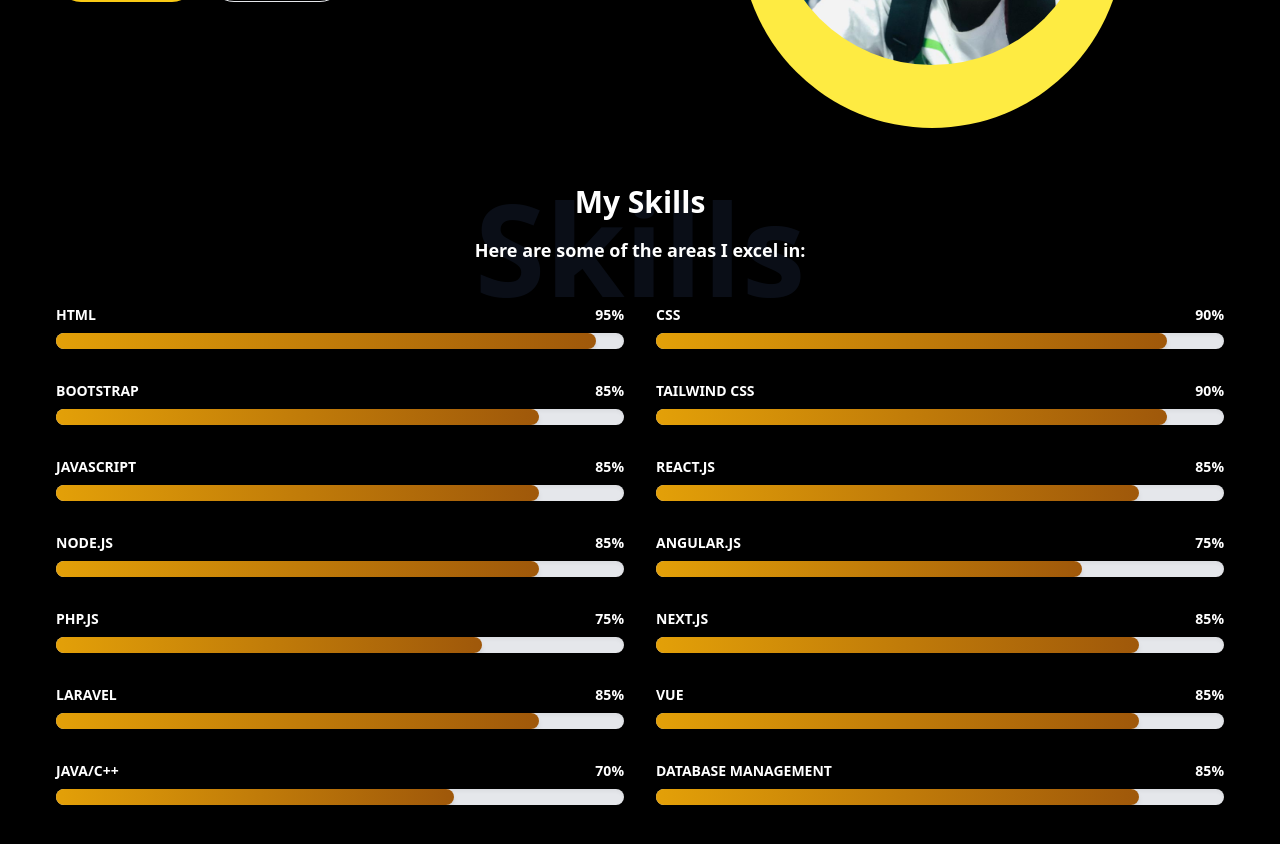
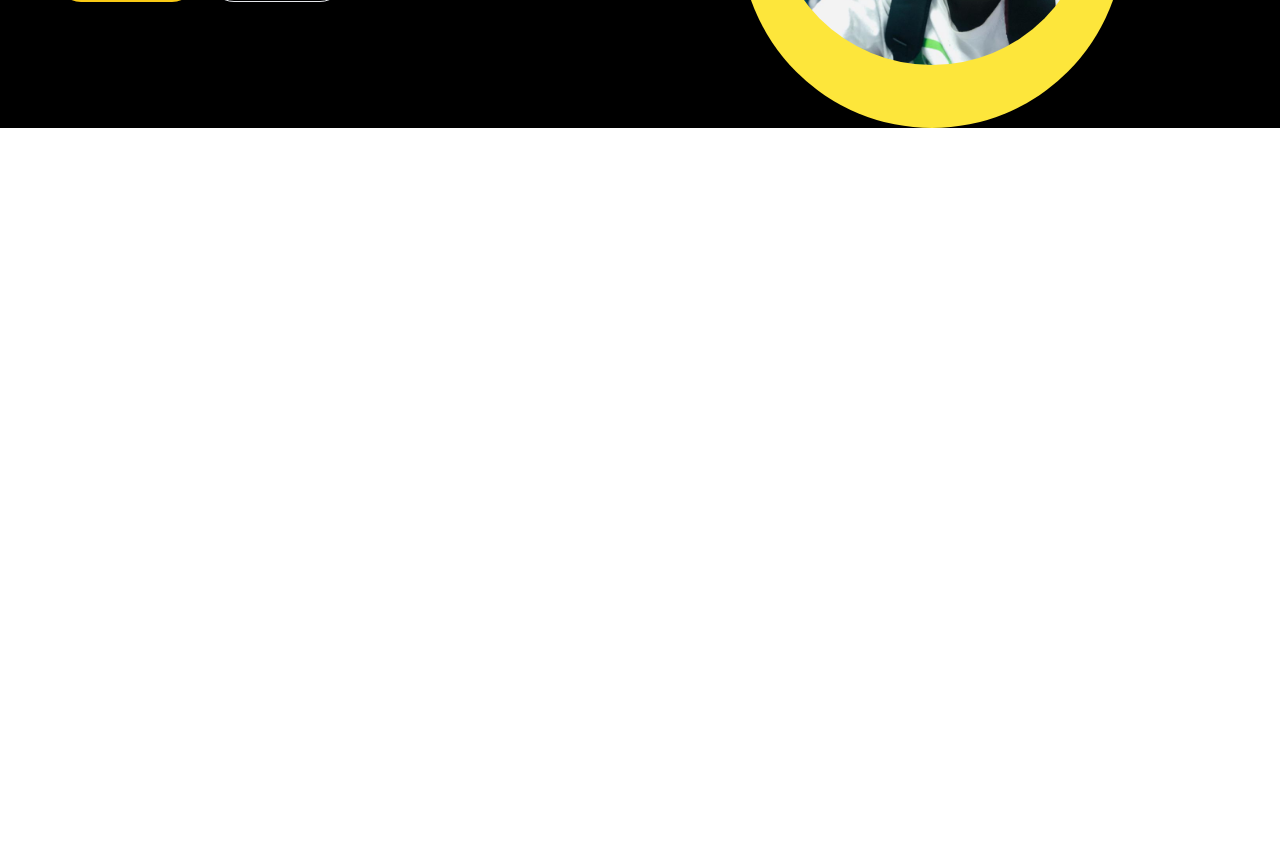
Before and after one commit to josephadeshola/portfolio, a React (Vite) app: page / in a window 1280 px wide. Shown: the part 420-1264 px from the top of the page. After the commit the page ends 800 px from the top, so only its background shows below. Built offline with nearby package versions, Linux system fonts and the light colour scheme.

Commit message:
working on contact page

```diff
--- a/src/Components/Home.jsx
+++ b/src/Components/Home.jsx
@@ -92,7 +92,7 @@ const Home = () => {
           </div>
         </div>
       </section> */}
-      <section className="skills px-14 md:py-14 py-7">
+      {/* <section className="skills px-14 md:py-14 py-7">
         <div className="w-full relative">
           <p className="text-9xl text-center font-extrabold text-gray-900 absolute left-0 right-0 opacity-60">
             Skills
@@ -126,7 +126,7 @@ const Home = () => {
             </div>
           </div>
         </div>
-      </section>
+      </section> */}
     </div>
   );
 };
```
